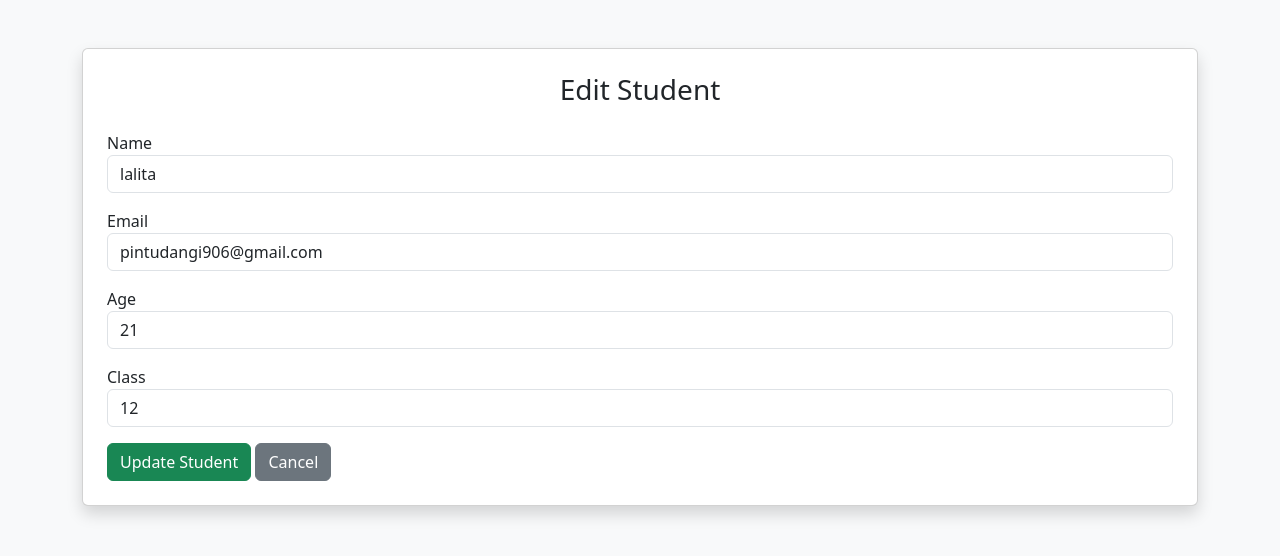
After one commit to pintu906/Institute-Management-Systems, a Flask app: page /edit_student/1 in a window 1280 px wide. The commit adds this page. Shown: the top 556 px of the page. Run offline with Flask 3, Linux system fonts and the light colour scheme; data comes from the database, SQL or seed files in the repository; both versions use the stored data as it was after the commit.

Commit message:
updated project

```diff
--- a/app.py
+++ b/app.py
@@ -56,29 +56,23 @@ def about():
 # ---------------- SIGNUP ----------------
 @app.route("/signup", methods=["POST"])
 def signup():
-    try:
-        email = request.form.get("email")
+    email = request.form.get("email")
 
-        # prevent duplicate email crash
-        if User.query.filter_by(email=email).first():
-            return "Email already registered ❌"
+    if User.query.filter_by(email=email).first():
+        return "Email already registered ❌"
 
-        user = User(
-            fname=request.form.get("fname"),
-            lname=request.form.get("lname"),
-            email=email,
-            password=request.form.get("password"),
-            role=request.form.get("role")
-        )
+    user = User(
+        fname=request.form.get("fname"),
+        lname=request.form.get("lname"),
+        email=email,
+        password=request.form.get("password"),
+        role=request.form.get("role")
+    )
 
-        db.session.add(user)
-        db.session.commit()
+    db.session.add(user)
+    db.session.commit()
 
-        return redirect(url_for("index"))
-
-    except Exception as e:
-        db.session.rollback()
-        return str(e)
+    return redirect(url_for("index"))
 
 # ---------------- LOGIN ----------------
 @app.route("/login", methods=["POST"])
@@ -98,44 +92,87 @@ def login():
 # ---------------- ADD STUDENT ----------------
 @app.route("/add_student", methods=["POST"])
 def add_student():
-    try:
-        s = Student(
-            name=request.form.get("name"),
-            email=request.form.get("email"),
-            age=int(request.form.get("age")),
-            student_class=request.form.get("class")
-        )
+    s = Student(
+        name=request.form.get("name"),
+        email=request.form.get("email"),
+        age=int(request.form.get("age")),
+        student_class=request.form.get("class")
+    )
 
-        db.session.add(s)
-        db.session.commit()
+    db.session.add(s)
+    db.session.commit()
 
-        return redirect(url_for("index"))
-
-    except Exception as e:
-        db.session.rollback()
-        return str(e)
+    return redirect(url_for("index"))
 
 # ---------------- ADD TEACHER ----------------
 @app.route("/add_teacher", methods=["POST"])
 def add_teacher():
-    try:
-        exp = request.form.get("experience")
+    exp = request.form.get("experience")
 
-        t = Teacher(
-            name=request.form.get("name"),
-            subject=request.form.get("subject"),
-            age=int(request.form.get("age")),
-            experience=int(exp) if exp else 0
-        )
+    t = Teacher(
+        name=request.form.get("name"),
+        subject=request.form.get("subject"),
+        age=int(request.form.get("age")),
+        experience=int(exp) if exp else 0
+    )
 
-        db.session.add(t)
+    db.session.add(t)
+    db.session.commit()
+
+    return redirect(url_for("index"))
+
+# ---------------- EDIT STUDENT ----------------
+@app.route("/edit_student/<int:id>", methods=["GET", "POST"])
+def edit_student(id):
+    student = Student.query.get_or_404(id)
+
+    if request.method == "POST":
+        student.name = request.form.get("name")
+        student.email = request.form.get("email")
+        student.age = int(request.form.get("age"))
+        student.student_class = request.form.get("class")
+
         db.session.commit()
-
         return redirect(url_for("index"))
 
-    except Exception as e:
-        db.session.rollback()
-        return str(e)
+    return render_template("edit_student.html", student=student)
 
+# ---------------- DELETE STUDENT ----------------
+@app.route("/delete_student/<int:id>")
+def delete_student(id):
+    student = Student.query.get_or_404(id)
+
+    db.session.delete(student)
+    db.session.commit()
+
+    return redirect(url_for("index"))
+
+# ---------------- EDIT TEACHER ----------------
+@app.route("/edit_teacher/<int:id>", methods=["GET","POST"])
+def edit_teacher(id):
+    teacher = Teacher.query.get_or_404(id)
+
+    if request.method == "POST":
+        teacher.name = request.form.get("name")
+        teacher.subject = request.form.get("subject")
+        teacher.age = int(request.form.get("age"))
+        teacher.experience = int(request.form.get("experience"))
+
+        db.session.commit()
+        return redirect(url_for("index"))
+
+    return render_template("edit_teacher.html", teacher=teacher)
+
+# ---------------- DELETE TEACHER ----------------
+@app.route("/delete_teacher/<int:id>")
+def delete_teacher(id):
+    teacher = Teacher.query.get_or_404(id)
+
+    db.session.delete(teacher)
+    db.session.commit()
+
+    return redirect(url_for("index"))
+
+# ---------------- RUN ----------------
 if __name__ == "__main__":
     app.run(debug=True)
--- /dev/null
+++ b/templates/edit_student.html
@@ -0,0 +1,46 @@
+<!doctype html>
+<html lang="en">
+<head>
+    <title>Edit Student</title>
+    <link href="https://cdn.jsdelivr.net/npm/bootstrap@5.3.0/dist/css/bootstrap.min.css" rel="stylesheet">
+</head>
+
+<body class="bg-light">
+
+<div class="container mt-5">
+    <div class="card p-4 shadow">
+
+        <h3 class="text-center mb-4">Edit Student</h3>
+
+        <form method="POST">
+
+            <div class="mb-3">
+                <label>Name</label>
+                <input type="text" name="name" class="form-control" value="{{student.name}}" required>
+            </div>
+
+            <div class="mb-3">
+                <label>Email</label>
+                <input type="email" name="email" class="form-control" value="{{student.email}}" required>
+            </div>
+
+            <div class="mb-3">
+                <label>Age</label>
+                <input type="number" name="age" class="form-control" value="{{student.age}}" required>
+            </div>
+
+            <div class="mb-3">
+                <label>Class</label>
+                <input type="text" name="class" class="form-control" value="{{student.student_class}}" required>
+            </div>
+
+            <button type="submit" class="btn btn-success">Update Student</button>
+            <a href="/" class="btn btn-secondary">Cancel</a>
+
+        </form>
+
+    </div>
+</div>
+
+</body>
+</html>
```
Also changed, not shown: templates/edit_teacher.html (added, +46 -0 lines), templates/index.html (+67 -23 lines), instance/school.db.
